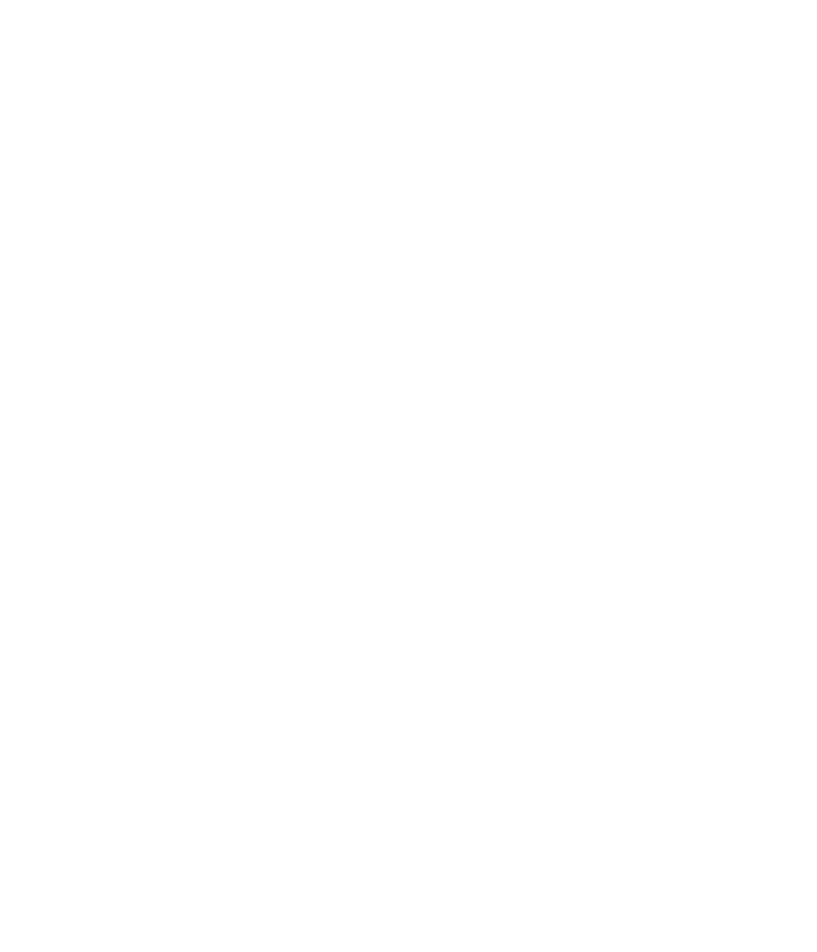
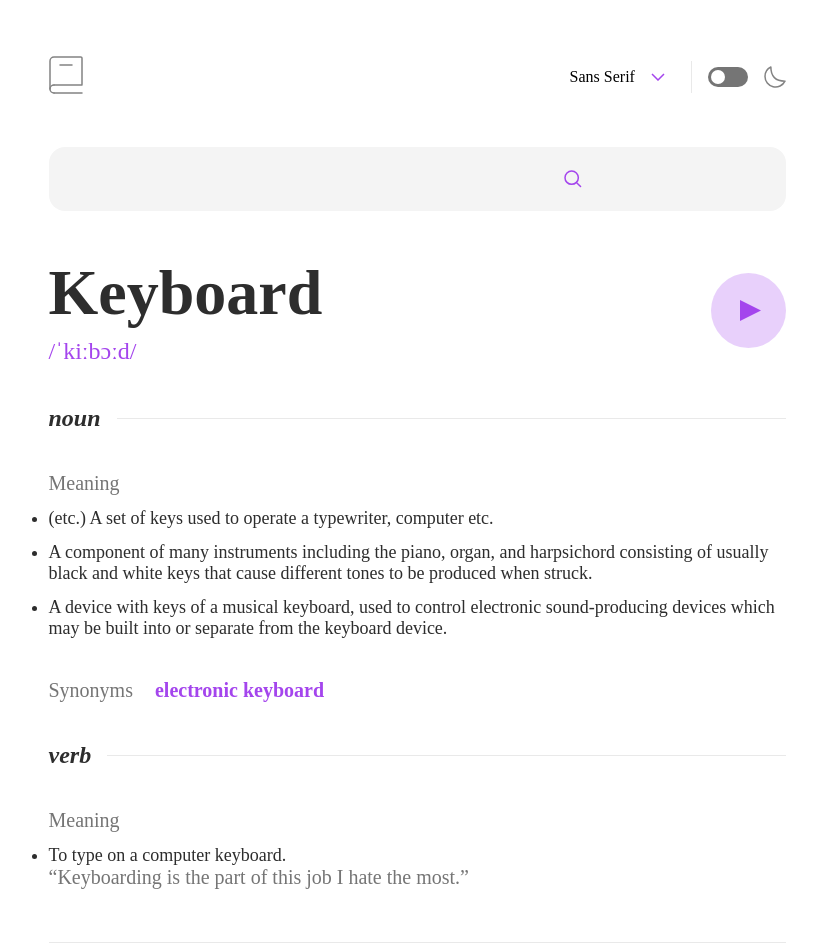
Before and after one commit to Harr-izle/dictionary-Web-App, an Angular app: page / in a window 1280 px wide. Shown: the top 952 px of the page, without its empty margins (223-1040 px from the left). Before the commit the page ends 800 px from the top, so only its background shows below. Built offline with nearby package versions, Linux system fonts and the light colour scheme.

Commit message:
designed desktop screen with hover effect

```diff
--- a/src/app/app.component.css
+++ b/src/app/app.component.css
@@ -0,0 +1,196 @@
+.main-container{
+    width:46.063rem;
+    margin-bottom: 7.75rem;
+    /* background-color: red; */
+}
+nav{
+    height:2.313rem ;
+    display: flex;
+    justify-content: space-between;
+    align-items: center;
+    margin-top: 3.625rem;
+}
+#rigth{
+    display: flex;
+    flex-direction: row;
+    /* background-color: green; */
+    gap: 1.6rem;
+}
+.font{
+    display: flex;
+   align-items: center;
+    gap: 1rem;
+}
+.switch-moon{
+    /* background-color: red; */
+   display: flex;
+   align-items: center;
+   gap: 1rem
+}
+.switch-moon:hover rect{
+    cursor: pointer;
+    fill: var(--highligth);
+    transition: 0.2s ease-in;
+}
+.switch-moon::before{
+    content: "";
+    width: 0.063rem;
+    height: 2rem;
+    display: inline-block;
+    background-color: var(--divider);
+
+  }
+  .searchbar {
+    background-color: var(--search);
+    width: 46.063rem;
+    height: 4rem;
+    margin-top: 3.219rem;
+    border-radius: 1rem;
+    display: flex;
+    align-items: center;
+    border: none;
+  }
+
+  .searchbar input {
+    width: 70%;
+    height: 4rem;
+    background: transparent;
+    border: none;
+    outline: none;
+    border-radius: 1rem;
+    font-size: 1.25rem;
+    font-weight: bold;
+    padding: 1.25rem 1.5rem;
+  }
+  .searchbar p{
+    font-size: 1.25rem;
+    font-weight: bold;
+  }
+  .content{
+    width: 46.063rem;
+    margin-top:2.813rem ;
+  }
+  #searched-word{
+    display: flex;
+    flex-direction: row;
+    align-items: center;
+    justify-content: space-between;
+  }
+
+  #searched-word:hover  g circle {
+    cursor: pointer;
+    fill: #8F19E8;
+    opacity: 1;
+    transition: 0.2s ease-in;
+  }
+  #searched-word:hover g path  {
+    cursor: pointer;
+    fill: #FFFFFF;
+    transition: 0.2s ease-in;
+  }
+  #searched-word h5{
+    font-size: 4rem;
+    font-weight: bold;
+    color: var(--contentText);
+  }
+
+   #searched-word p{
+    color: var(--highligth);
+    font-size: 1.5rem;
+    margin-top: 0.5rem;
+  }
+
+  #word-description{
+    display: flex;
+    align-items: center;
+    margin-top: 2.5rem;
+    gap: 1rem;
+  }
+
+  #word-description p{
+    font-size: 1.5rem;
+    color: var(--contentText);
+    font-weight: bold;
+    font-style: italic;
+  }
+  #word-description span{
+    width: 100%;
+    height:0.063rem ;
+    background-color: var(--divider);
+  }
+
+  .word-definition{
+    margin-top: 2.5rem;
+  }
+  .word-definition p{
+    font-size: 1.25rem;
+    color: var(--headerText);
+  }
+  .word-definition li{
+      margin-top: 0.813rem;
+      font-size: 1.125rem;
+      color: var(--contentText);
+
+  }
+
+  #synonyms{
+    margin-top: 2.5rem;
+    display: flex;
+    flex-direction: row;
+    align-items: center;
+    gap: 1.375rem;
+  }
+  #synonyms p{
+    font-size: 1.25rem;
+    color: var(--headerText);
+  }
+  #synonyms h6{
+    font-size: 1.25rem;
+    color: var(--highligth);
+  }
+  #synonyms h6:hover{
+    cursor: pointer;
+    text-decoration: underline;
+  }
+
+  .verb-description{
+    margin-top: 2.5rem;
+    height: 11.188rem;
+
+  }
+  .source{
+    margin-top: 2.5rem;
+    height: 37px;
+
+  }
+
+  .source span{
+    width: 100%;
+    height:0.063rem ;
+    display: inline-block;
+    background-color: var(--divider);
+  }
+
+  #words{
+    display: flex;
+    flex-direction: row;
+    align-items: center;
+    gap: 1.25rem;
+    margin-top: 0.5rem;
+  }
+  #words p{
+    color: var(--headerText);
+    font-size:0.875rem ;
+  }
+
+  #words h6{
+    color: var(--contentText);
+    font-size:0.875rem ;
+  }
+  .new-window{
+    display: flex;
+    flex-direction: row;
+    align-items: center;
+    justify-content: center;
+    gap: 0.463rem;
+  }
--- a/src/app/app.component.html
+++ b/src/app/app.component.html
@@ -0,0 +1,89 @@
+
+
+ <div class="main-container">
+  <!-- navbar -->
+  <nav>
+    <div id="left">
+      <svg xmlns="http://www.w3.org/2000/svg" width="34" height="38" viewBox="0 0 34 38"><g fill="none" fill-rule="evenodd" stroke="#838383" stroke-linecap="round" stroke-width="1.5"><path d="M1 33V5a4 4 0 0 1 4-4h26.8A1.2 1.2 0 0 1 33 2.2v26.228M5 29h28M5 37h28"/><path stroke-linejoin="round" d="M5 37a4 4 0 1 1 0-8"/><path d="M11 9h12"/></g></svg>
+    </div>
+    <div id="rigth">
+      <div class="font">
+        <p>Sans Serif</p>
+        <svg xmlns="http://www.w3.org/2000/svg" width="14" height="8" viewBox="0 0 14 8"><path fill="none" stroke="#A445ED" stroke-width="1.5" d="m1 1 6 6 6-6"/></svg>
+      </div>
+      <div class="switch-moon">
+        <svg width="40" height="20" viewBox="0 0 40 20" fill="none" xmlns="http://www.w3.org/2000/svg">
+          <rect width="40" height="20" rx="10" fill="#757575"/>
+          <circle cx="10" cy="10" r="7" fill="white"/>
+          </svg>
+
+          <svg xmlns="http://www.w3.org/2000/svg" width="22" height="22" viewBox="0 0 22 22"><path fill="none" stroke="#838383" stroke-linecap="round" stroke-linejoin="round" stroke-width="1.5" d="M1 10.449a10.544 10.544 0 0 0 19.993 4.686C11.544 15.135 6.858 10.448 6.858 1A10.545 10.545 0 0 0 1 10.449Z"/></svg>
+      </div>
+    </div>
+  </nav>
+
+  <!-- searchbar -->
+  <div class="searchbar">
+   <input type="text">
+   <svg xmlns="http://www.w3.org/2000/svg" width="18" height="18" viewBox="0 0 18 18"><path fill="none" stroke="#A445ED" stroke-linecap="round" stroke-linejoin="round" stroke-width="1.5" d="m12.663 12.663 3.887 3.887M1 7.664a6.665 6.665 0 1 0 13.33 0 6.665 6.665 0 0 0-13.33 0Z"/></svg>
+
+  </div>
+
+
+   <!-- contents -->
+   <div class="content">
+    <div id="searched-word">
+     <div>
+      <h5>Keyboard</h5>
+      <p>/ˈkiːbɔːd/</p>
+     </div>
+      <svg xmlns="http://www.w3.org/2000/svg" width="75" height="75" viewBox="0 0 75 75"><g fill="#A445ED" fill-rule="evenodd"><circle cx="37.5" cy="37.5" r="37.5" opacity=".25"/><path d="M29 27v21l21-10.5z"/></g></svg>
+    </div>
+
+<!-- whether a noun or adjective -->
+    <div id="word-description">
+      <p>noun</p>
+      <span></span>
+    </div>
+
+    <!-- word definition -->
+     <div class="word-definition">
+      <p>Meaning</p>
+      <ul>
+        <li>(etc.) A set of keys used to operate a typewriter, computer etc.</li>
+        <li>A component of many instruments including the piano, organ, and harpsichord consisting of usually black and white keys that cause different tones to be produced when struck.</li>
+        <li>A device with keys of a musical keyboard, used to control electronic sound-producing devices which may be built into or separate from the keyboard device.</li>
+      </ul>
+     </div>
+     <!-- synonyms -->
+      <div id="synonyms">
+        <p>Synonyms</p>
+        <h6>electronic keyboard</h6>
+      </div>
+
+      <!-- verb -->
+      <div id="word-description">
+        <p>verb</p>
+        <span></span>
+      </div>
+
+      <div class="word-definition">
+        <p>Meaning</p>
+        <ul>
+          <li>To type on a computer keyboard.</li>
+          <p>“Keyboarding is the part of this job I hate the most.”</p>
+        </ul>
+      </div>
+
+      <div class="source">
+        <span></span>
+        <div id="words">
+          <p>source</p>
+         <div class="new-window">
+          <h6>https://en.wiktionary.org/wiki/keyboard</h6>
+          <svg xmlns="http://www.w3.org/2000/svg" width="14" height="14" viewBox="0 0 14 14"><path fill="none" stroke="#838383" stroke-linecap="round" stroke-linejoin="round" stroke-width="1.5" d="M6.09 3.545H2.456A1.455 1.455 0 0 0 1 5v6.545A1.455 1.455 0 0 0 2.455 13H9a1.455 1.455 0 0 0 1.455-1.455V7.91m-5.091.727 7.272-7.272m0 0H9m3.636 0V5"/></svg>
+         </div>
+        </div>
+      </div>
+   </div>
+ </div>
--- a/src/styles.css
+++ b/src/styles.css
@@ -14,7 +14,16 @@
     --contentText:#2D2D2D;
     --headerText:#757575;
     --highligth: #A445ED;
+    --divider: #E9E9E9;
     --font-primary: 'Sans-serif';
     --font-secondary: 'Serif';
     --font-tertiary:'Mono'
 }
+
+body{
+    /* height: 100vh; */
+    display: flex;
+    justify-content: center;
+
+
+}
```
